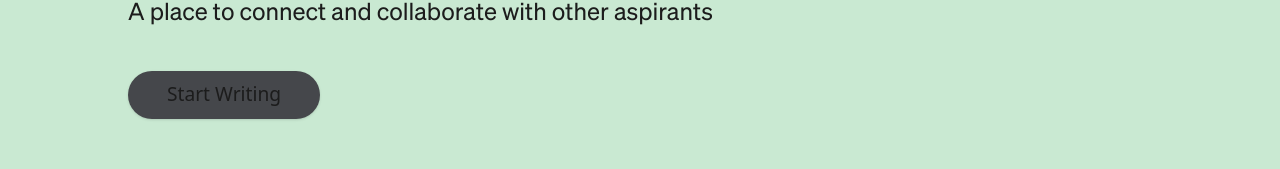
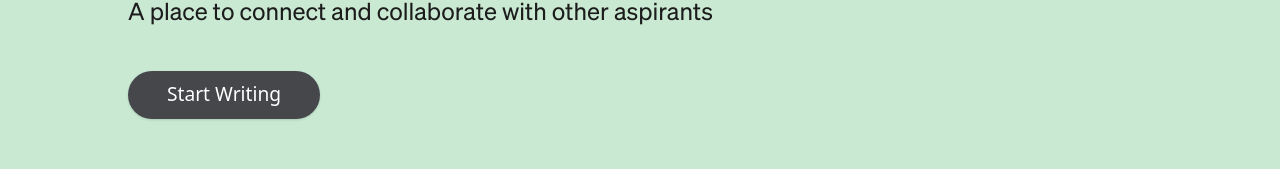
Before and after one commit to aayushpagare21-compcoder/aspirants, a Next.js app: page / in a window 1280 px wide. Shown: the part 530-699 px from the top of the page. Built offline with nearby package versions, Linux system fonts and the light colour scheme; no server answers.

Commit message:
fix: small issue

```diff
--- a/tailwind.config.ts
+++ b/tailwind.config.ts
@@ -27,8 +27,8 @@ const config: Config = {
           foreground: "#1C1C1C",
         },
         secondary: {
-          DEFAULT: "#FFFFFF",
-          foreground: "#1C1C1C",
+          DEFAULT: "#1C1C1C",
+          foreground: "#FFFFFF",
         },
         muted: {
           DEFAULT: "hsl(var(--muted))",
```
